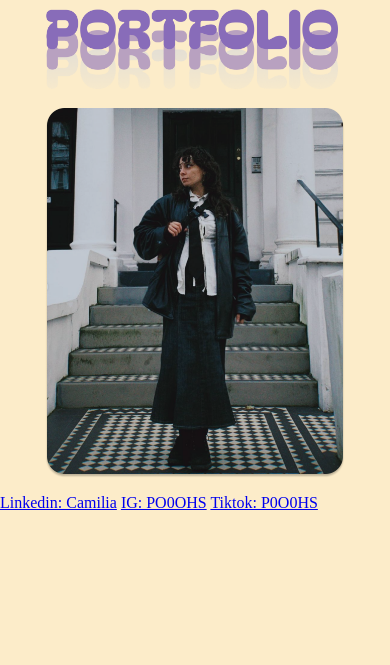
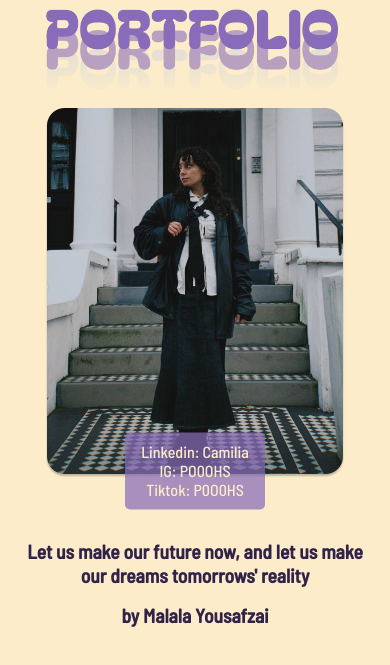
Before and after one commit to cam456/failed, a plain HTML site: page index.html in a window 390 px wide. Shown: the part 65-730 px from the top of the page. Drawn offline with nearby package versions, Linux system fonts and the light colour scheme.

Commit message:
introduction mobile done

```diff
--- a/css/style.css
+++ b/css/style.css
@@ -238,3 +238,50 @@ main{
     background-size: 300px;
     background-image: url(../images/moi1.png);
 }
+
+.petittext{
+    font-family: barlowmedium;
+    flex-direction: column;
+    display: flex;
+    justify-content: center;
+    text-align: center;
+    align-items: center;
+    text-decoration: none;
+    transform: translate(0% , -80%);
+}
+
+.petitelink {
+    text-decoration: none;
+    color: var(--jaune);
+    display: flex;
+    flex-direction: row;
+    justify-content: center;
+
+}
+
+.petitelink:hover {
+    color: var(--mauvenoir);
+}
+
+.insidepetittext{
+    background-color: #886cb9b7;
+    width: 120px;
+    border-radius: 5px;
+    padding: 10px;
+}
+
+.quoteartist{
+    transform: translate(0% , -40%);
+    flex-direction: column;
+    display: flex;
+    justify-content: center;
+    text-align: center;
+    align-items: center;
+}
+
+.insidequoteartist{
+    font-size: 13px;
+    font-family: barlowmedium;
+    color: var(--mauve);
+    width: 350px;
+}
--- a/index.html
+++ b/index.html
@@ -40,10 +40,17 @@
             <div class="titre1"></div>
             <div class="moi1"></div>
             <div class="petittext">
-                <a href="https://www.linkedin.com/in/camilia-bouatmani-a68469328?utm_source=share&utm_campaign=share_via&utm_content=profile&utm_medium=ios_app">Linkedin: Camilia</a>
-                <a href="https://www.instagram.com/po0ohs/">IG: PO0OHS</a>
-                <a href="https://www.tiktok.com/@p0o0hs">Tiktok: P0O0HS</a>
-
+                <div class="insidepetittext">
+                    <a class="petitelink" href="https://www.linkedin.com/in/camilia-bouatmani-a68469328?utm_source=share&utm_campaign=share_via&utm_content=profile&utm_medium=ios_app">Linkedin: Camilia</a>
+                    <a class="petitelink" href="https://www.instagram.com/po0ohs/">IG: PO0OHS</a>
+                    <a class="petitelink" href="https://www.tiktok.com/@p0o0hs">Tiktok: P0O0HS</a>
+                </div>
+            </div>
+            <div class="quoteartist">
+                <div class="insidequoteartist">
+                    <h1>Let us make our future now, and let us make our dreams tomorrows' reality</h1>
+                    <h1>by Malala Yousafzai</h1>
+                </div>
             </div>
         </div>
 
```
Also changed, not shown: images/petittext.png (added).
